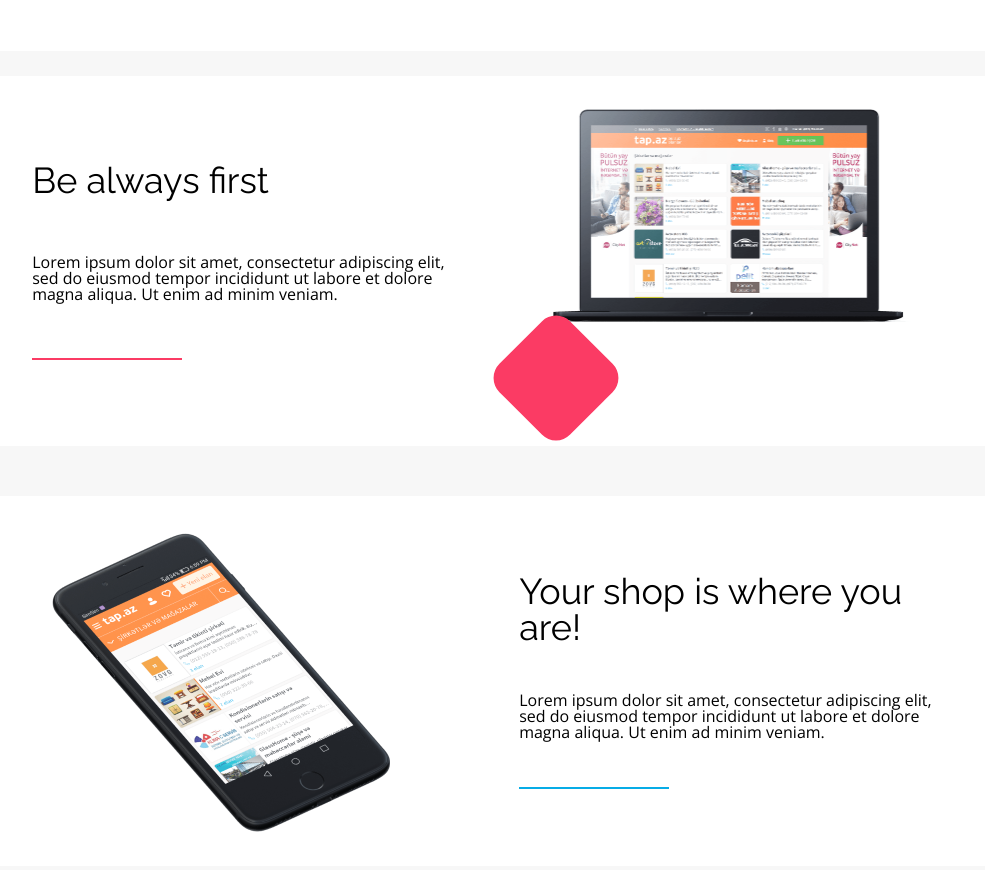
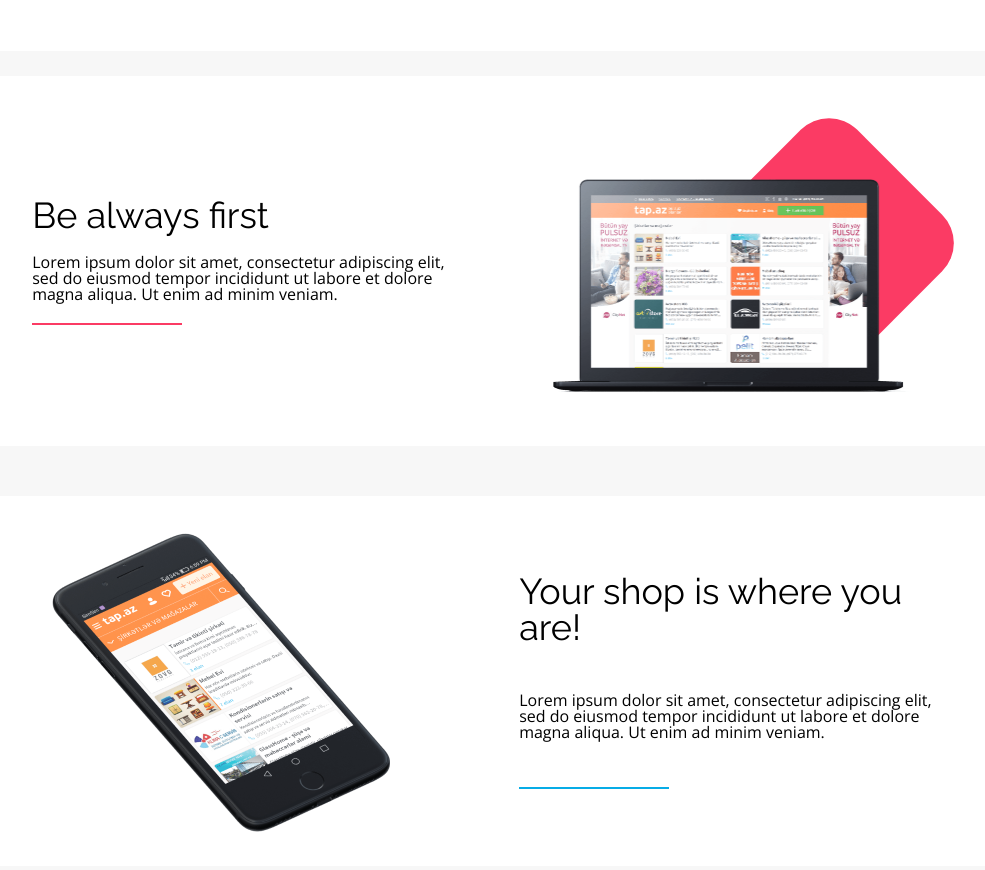
Before and after one commit to ochowa/workshop_demo_html_css, a plain HTML site: page index.html in a window 1280 px wide. Shown: the part 1127-1997 px from the top of the page, without its empty margins (163-1148 px from the left). Drawn offline with nearby package versions, Linux system fonts and the light colour scheme.

Commit message:
improve after pseudoclass

```diff
--- a/css/style.css
+++ b/css/style.css
@@ -222,21 +222,30 @@ li a:hover {
 .why-row-img img {
     width: 386px;
     height: 219px;
-    z-index: 1;
+    z-index: 3;
+    position: relative;
 
+}
+.why-row:first-of-type {
+    padding: 100px 30px;
 }
 .why-row-img {
     position: relative;
 }
-.why-row-img::after {
+
+.why-row-img > div {
+    position: relative;
+}
+.why-row-img > div::after {
     content: " ";
     position: absolute;
-    left: 20px;
+    left: 50%;
+    top: 30%;
     background-color: #FB3B64;
-    width: 100px;
-    height: 100px;
-    border-radius: 20px;
-    transform: translateX(-50%) rotate(45deg);
+    width: 200px;
+    height: 200px;
+    border-radius: 20%;
+    transform: translateY(-50%) rotate(45deg);
     z-index: 2;
 
 }
```
